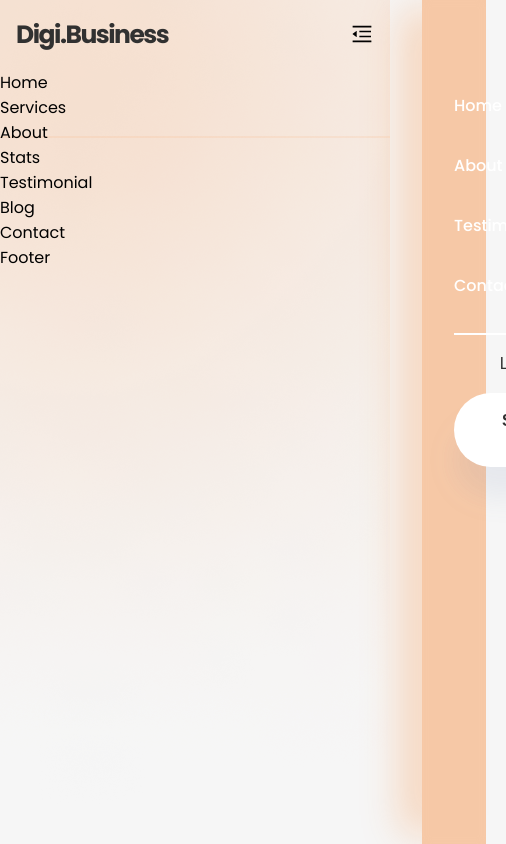
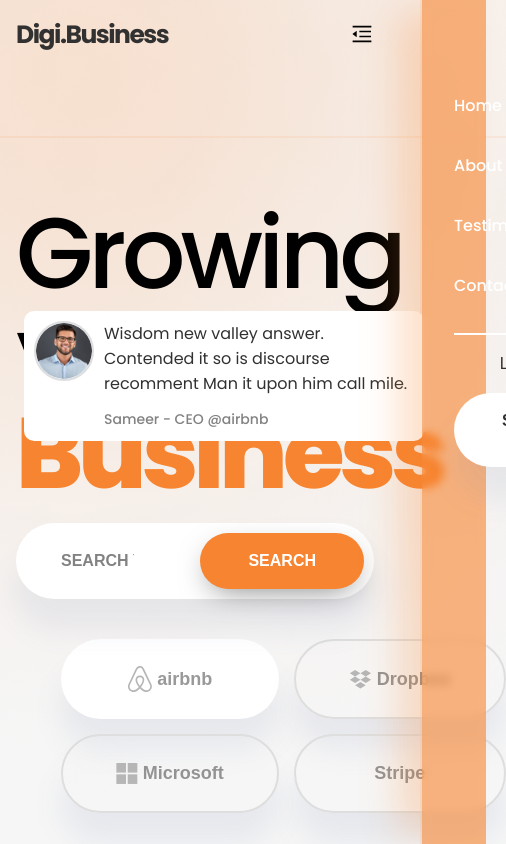
Before and after one commit to tisanyada/figged_02, a React (Vite) app: page / in a window 390 px wide. Shown: the top 844 px of the page, 506 px wide, since content can reach past the window. Built offline with nearby package versions, Linux system fonts and the light colour scheme.

Commit message:
added home section -responsive

```diff
--- a/src/App.jsx
+++ b/src/App.jsx
@@ -1,6 +1,6 @@
 import { Fragment } from 'react'
 import { GlobalStyles } from './theme'
-import { Navigation, Header, Blog, About, Stats, Services, Testimonial, Contact, Footer } from '@/container/'
+import { Navigation, Home, Blog, About, Stats, Services, Testimonial, Contact, Footer } from '@/container/'
 
 
 function App() {
@@ -10,7 +10,7 @@
 			<GlobalStyles />
 
 			<Navigation />
-			<Header />
+			<Home />
 			<Services />
 			<About />
 			<Stats />
--- /dev/null
+++ b/src/components/Home.jsx
@@ -0,0 +1,73 @@
+import styled from "styled-components"
+
+
+export const HomeContainer = styled.div`
+    /* display: grid;
+    grid-template-columns: repeat(auto-fit, minmax(45%, 1fr)); */
+    /* gap: 10px; */
+
+    display: flex;
+    justify-content: space-between;
+    align-items: center;
+    /* margin-top: -50px; */
+    height: 100vh;
+`
+
+export const HomeLeftCol = styled.div`
+    width: 100%;
+    /* margin-top: -200px; */
+    display: flex;
+    flex-direction: column;
+    justify-content: flex-start;
+    align-items: flex-start;
+    h1 {
+        letter-spacing: -5px;
+        font-weight: 450;
+        line-height: 1;
+        span{
+            font-weight: 800;
+            color: var(--orange);
+        }
+    }
+`
+
+export const HomeRightCol = styled.div`
+    width: 100%;
+    position: relative;
+
+    img {
+        width: 100%;
+    }
+`
+export const InputGroup = styled.div`
+    position: relative;
+    width: 100%;
+`
+export const SearchInput = styled.input`
+    outline: none;
+    border: none;
+    background: white;
+    width: 100%;
+    padding: 29px 240px 29px 45px;
+    box-shadow: 0px 30px 30px rgba(99, 122, 166, 0.1);
+    border-radius: 40px;
+    margin: 20px 0;
+    font-size: 16px;
+    font-weight: 600;
+    color: var(--black01);
+
+    &::placeholder {
+        font-size: 16px;
+        text-transform: uppercase;
+        color: var(--black02);
+        font-weight: 600;
+    }
+`
+
+export const ButtonGroup = styled.div`
+    display: grid;
+    grid-template-columns: repeat(2, 1fr);
+    width: 75%;
+    gap: 15px;
+    margin: 20px auto 0;
+`
--- a/src/components/Navigation.jsx
+++ b/src/components/Navigation.jsx
@@ -22,7 +22,7 @@
         height: 100vh;
         /* width: 350px; */
         width: 0;
-        background-color: rgba(247, 132, 48, 0.4);
+        background-color: rgba(247, 132, 48, 0.6);
         align-items: flex-start;
         justify-content: flex-start;
         padding: 1em 2em;
--- a/src/components/Utils.jsx
+++ b/src/components/Utils.jsx
@@ -1,24 +1,26 @@
 import { motion } from "framer-motion"
 import styled from "styled-components"
-import { images } from "../constants"
 
 import { breakpoints } from "../theme"
 
 export const Wrapper = styled.section`
     padding: 1em 6em;
-    background-color: ${(props) => props.bgColor ? `var(--${props.bgColor})` : 'white'};
+    background-color: ${(props) => props.bgColor ? `var(--${props.bgColor})` : 'none'};
+    transition: all .5s ease;
+
     ${(props) => props.navbar && (`
         position: sticky;
         width: 100%;
         top: 0;
         left: 0;
         z-index: 999;
-        padding: 1.2em 8em;
-        // background: url(${images.homebg2});
+        padding: 1.2em 6em;
     `)}
     ${(props) => props.sticky && (`
         box-shadow: 0 5px 10px rgba(0, 0, 0, 0.08);
-        background-color: white;
+        background-color: rgba(255, 255, 255, 0.8);
+        // backdrop-filter: blur(2px);
+        padding: .5em 6em;
     `)};
 
     @media ${breakpoints.lg} {
@@ -45,7 +47,7 @@
     font-size: 16px;
     cursor: pointer;
 
-    font-weight: ${(props)=> props.fw && props.fw};
+    font-weight: ${(props) => props.fw && props.fw};
     padding: ${(props) => props.type === 1 && '19px 48px'};
     padding: ${(props) => props.type === 2 && '17px 48px'};
     padding: ${(props) => props.type === 3 && '27px 52px'};
@@ -54,5 +56,72 @@
     color: ${(props) => props.color ? `var(--${props.color})` : 'white'};
     background: ${(props) => props.bg ? `var(--${props.bg})` : 'none'};
     box-shadow: ${(props) => props.shadow === 1 && '0px 30px 30px rgba(99, 122, 166, 0.1)'};
+    box-shadow: ${(props) => props.shadow === 2 && '0px 10px 30px -10px rgba(0, 0, 0, 0.5)'};
+    border-radius: ${(props) => props.radius ? `${props.radius}px` : '10px'};
+
+    ${(props) => props.inputBtn && `
+        position: absolute;
+        right: 10px;
+        top: 30px;
+        `}
+`
+
+export const ButtonIconed = styled(motion.button)`
+    outline: none;
+    border: none;
+    font-size: 18px;
+    cursor: pointer;
+    font-weight: 800;
+    padding: 27px 53px;
+    color: rgba(0, 0, 0, 0.4);
+    border: 2px solid #DEDEDE;
+    display: flex;
+    align-items: center;
+    justify-content: center;
+    /* z-index: 2; */
+
+    img {
+        margin-right: 5px;
+    }
+
+    background: ${(props) => props.bg ? `var(--${props.bg}); border: none;` : 'none'};
+    box-shadow: ${(props) => props.shadow === 1 && '0px 30px 30px rgba(99, 122, 166, 0.1)'};
+    box-shadow: ${(props) => props.shadow === 2 && '0px 10px 30px -10px rgba(0, 0, 0, 0.5)'};
     border-radius: ${(props) => props.radius ? `${props.radius}px` : '10px'};
 `
+
+export const ClientCard = styled.div`
+    display: flex;
+    justify-content: space-between;
+    align-items: flex-start;
+    position: absolute;
+    width: 400px;
+    background-color: white;
+    border-radius: 10px;
+    padding: 10px;
+
+    ${(props) => props.type === 1 && `
+        bottom: 80px;
+        right: -50px;
+    `}
+
+    img {
+        width: 60px;
+        height: 60px;
+        border-radius: 50%;
+        border: 2px solid #DEDEDE;
+        margin-right: 10px;
+    }
+
+    .text {
+        p {
+            color: var(--black01);
+            margin-bottom: 10px;
+        }
+        small {
+            font-size: 14px;
+            font-weight: 500;
+            color: var(--black02);
+        }
+    }
+`
--- a/src/container/Header/Header.jsx
+++ /dev/null
@@ -1,9 +0,0 @@
-
-
-const Home = () => {
-    return (
-      <div>Home</div>
-    )
-  }
-
-  export default Home
--- /dev/null
+++ b/src/container/Home/Home.jsx
@@ -0,0 +1,79 @@
+import { ButtonGroup, HomeContainer, HomeLeftCol, HomeRightCol, InputGroup, SearchInput } from "@/components/Home"
+import { Button, ButtonIconed, ClientCard, Wrapper } from "@/components/Utils"
+import images from "@/constants/images"
+
+
+const Home = () => {
+	return (
+		<Wrapper id="home">
+			<HomeContainer>
+				<HomeLeftCol>
+					<h1>Growing your<br /><span>Business</span></h1>
+
+					<InputGroup>
+						<SearchInput placeholder="search your services" />
+						<Button
+							color="white"
+							bg="orange"
+							fw={600}
+							type={1}
+							shadow={2}
+							radius={50}
+							inputBtn={true}
+						>SEARCH</Button>
+					</InputGroup>
+
+					<ButtonGroup>
+						<ButtonIconed
+							bg="white"
+							fw={600}
+							type={1}
+							shadow={1}
+							radius={50}
+						>
+							<img src={images.logo_airbnb} /> airbnb
+						</ButtonIconed>
+						<ButtonIconed
+							fw={600}
+							type={1}
+							shadow={1}
+							radius={50}
+						>
+							<img src={images.logo_dropbox} /> Dropbox
+						</ButtonIconed>
+						<ButtonIconed
+							fw={600}
+							type={1}
+							shadow={1}
+							radius={50}
+						>
+							<img src={images.logo_microsoft} /> Microsoft
+						</ButtonIconed>
+						<ButtonIconed
+							fw={600}
+							type={1}
+							shadow={1}
+							radius={50}
+						>
+							Stripe
+						</ButtonIconed>
+					</ButtonGroup>
+				</HomeLeftCol>
+
+				<HomeRightCol>
+					<img src={images.heroimage} />
+
+					<ClientCard type={1}>
+						<img src={images.avatar1} />
+						<div className="text">
+							<p className="lead">Wisdom new valley answer. Contended it so is discourse recomment Man it upon him call mile.</p>
+							<small>Sameer - CEO @airbnb</small>
+						</div>
+					</ClientCard>
+				</HomeRightCol>
+			</HomeContainer>
+		</Wrapper>
+	)
+}
+
+export default Home
--- a/src/container/Navigation/Navigation.jsx
+++ b/src/container/Navigation/Navigation.jsx
@@ -17,7 +17,7 @@
     const [sticky, setSticky] = useState(false)
 
     useEffect(() => {
-        if (pageYOffset > 620) return setSticky(true)
+        if (pageYOffset > 0) return setSticky(true)
         setSticky(false)
     }, [pageYOffset])
 
--- a/src/container/index.js
+++ b/src/container/index.js
@@ -2,7 +2,7 @@
 export { default as Blog } from './Blog/Blog'
 export { default as Contact } from './Contact/Contact'
 export { default as Footer } from './Footer/Footer'
-export { default as Header } from './Header/Header'
+export { default as Home } from './Home/Home'
 export { default as Navigation } from './Navigation/Navigation'
 export { default as Services } from './Services/Services'
 export { default as Stats } from './Stats/Stats'
--- a/src/theme.js
+++ b/src/theme.js
@@ -74,6 +74,6 @@
     }
     p.lead {
         font-size: 16px;
-        color: var(--gray);
+        color: var(--black02);
     }
 `
```
Also changed, not shown: 1 other file (tests, documents, lock files or other folders).
